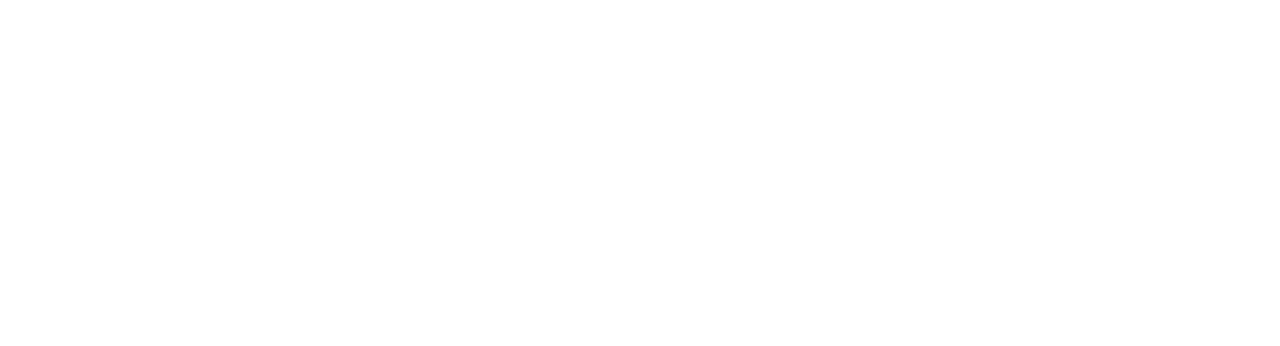
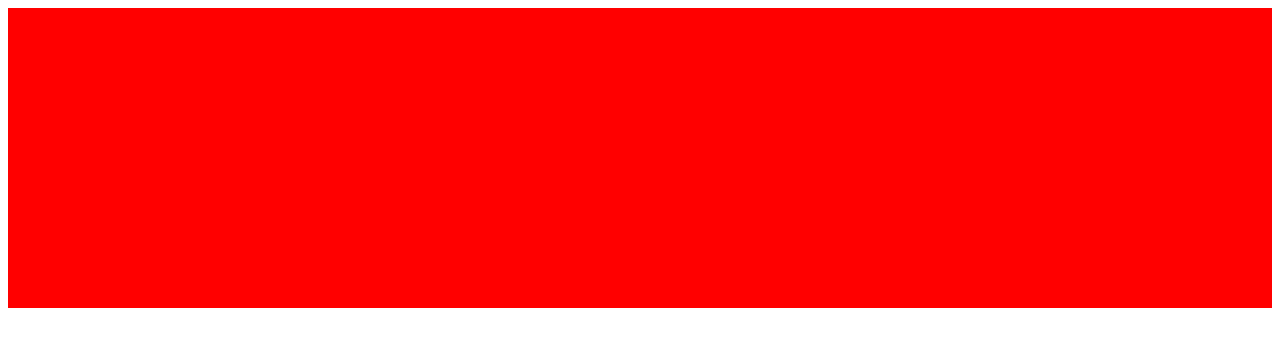
Before and after one commit to Abbychickenfillet-github/git001-, a plain HTML site: page index.html in a window 1280 px wide. Drawn offline with Linux system fonts and the light colour scheme.

Commit message:
css增加 header增加

```diff
--- a/index.html
+++ b/index.html
@@ -3,9 +3,10 @@
 <head>
     <meta charset="UTF-8">
     <meta name="viewport" content="width=device-width, initial-scale=1.0">
+    <link rel="stylesheet" href="main.css">
     <title>index</title>
 </head>
 <body>
-
+    <header></header>
 </body>
 </html>
--- /dev/null
+++ b/main.css
@@ -0,0 +1,4 @@
+header{
+    height: 300px;
+    background: red;
+}
```
